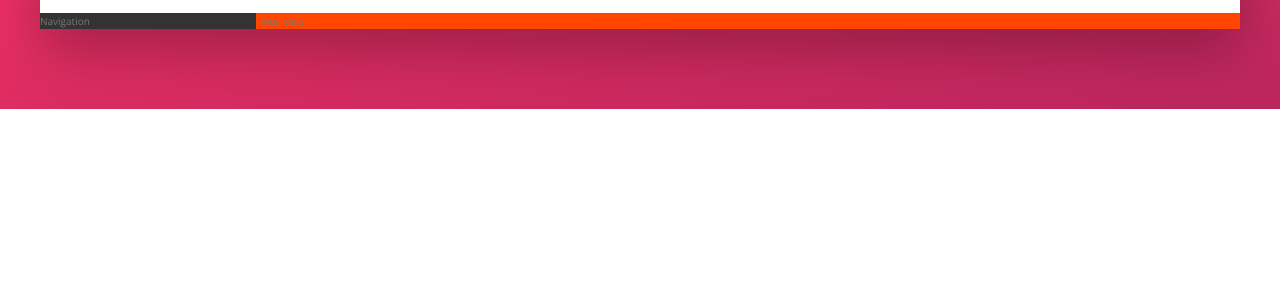
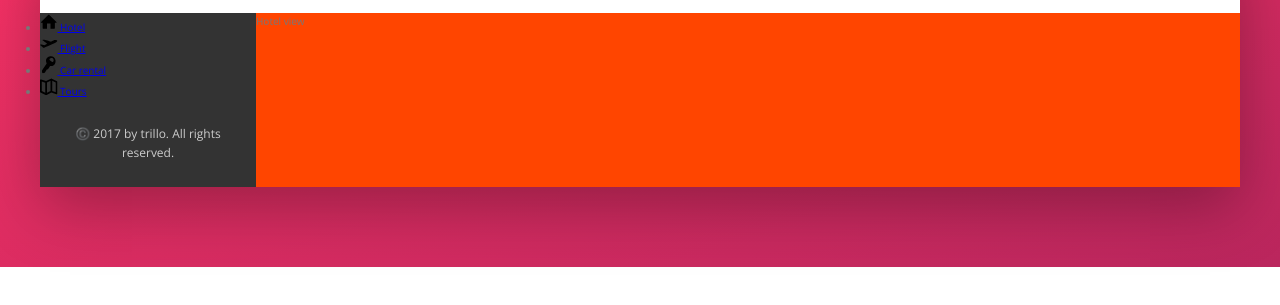
Before and after one commit to bikokwa/trillo, a website: page index.html in a window 1280 px wide. Shown: the part 137-442 px from the top of the page. Drawn offline with nearby package versions, Linux system fonts and the light colour scheme.

Commit message:
navigation part 1

```diff
--- a/index.html
+++ b/index.html
@@ -55,7 +55,43 @@
         </nav>
       </header>
       <div class="content">
-        <nav class="sidebar">Navigation</nav>
+        <nav class="sidebar">
+          <ul class="side-nav">
+            <li class="side-nav__item">
+              <a href="#" class="side-nav__link">
+                <svg class="side-nav__icon">
+                  <use xlink:href="img/sprite.svg#icon-home"></use>
+                </svg>
+                <span>Hotel</span>
+              </a>
+            </li>
+            <li class="side-nav__item">
+              <a href="#" class="side-nav__link">
+                <svg class="side-nav__icon">
+                  <use xlink:href="img/sprite.svg#icon-aircraft-take-off"></use>
+                </svg>
+                <span>Flight</span>
+              </a>
+            </li>
+            <li class="side-nav__item">
+              <a href="#" class="side-nav__link">
+                <svg class="side-nav__icon">
+                  <use xlink:href="img/sprite.svg#icon-key"></use>
+                </svg>
+                <span>Car rental</span>
+              </a>
+            </li>
+            <li class="side-nav__item">
+              <a href="#" class="side-nav__link">
+                <svg class="side-nav__icon">
+                  <use xlink:href="img/sprite.svg#icon-map"></use>
+                </svg>
+                <span>Tours</span>
+              </a>
+            </li>
+          </ul>
+          <div class="legal">©️ 2017 by trillo. All rights reserved.</div>
+        </nav>
         <main class="hotel-view">Hotel view</main>
       </div>
     </div>
--- a/sass/_components.scss
+++ b/sass/_components.scss
@@ -113,7 +113,28 @@
     border-radius: 50%;
     margin-right: 1rem;
   }
+}
 
-  &__user-name {
+//////////////////////////////////////////////////////
+// SIDE NAVIGATION
+.side-nav {
+  &__item {
+  }
+
+  &__link {
+  }
+
+  &__icon {
+    height: 1.75rem;
+    width: 1.75rem;
   }
 }
+
+//////////////////////////////////////////////////////
+// LEGAL TEXT
+.legal {
+  font-size: 1.2rem;
+  color: var(--color-grey-light-4);
+  text-align: center;
+  padding: 2.5rem;
+}
--- a/sass/_layout.scss
+++ b/sass/_layout.scss
@@ -28,6 +28,10 @@
     we don't want the element to shrink if there is not enough space;
   */
   flex: 0 0 18%;
+
+  display: flex;
+  flex-direction: column;
+  justify-content: space-between;
 }
 
 .hotel-view {
```
Also changed, not shown: css/style.css.
